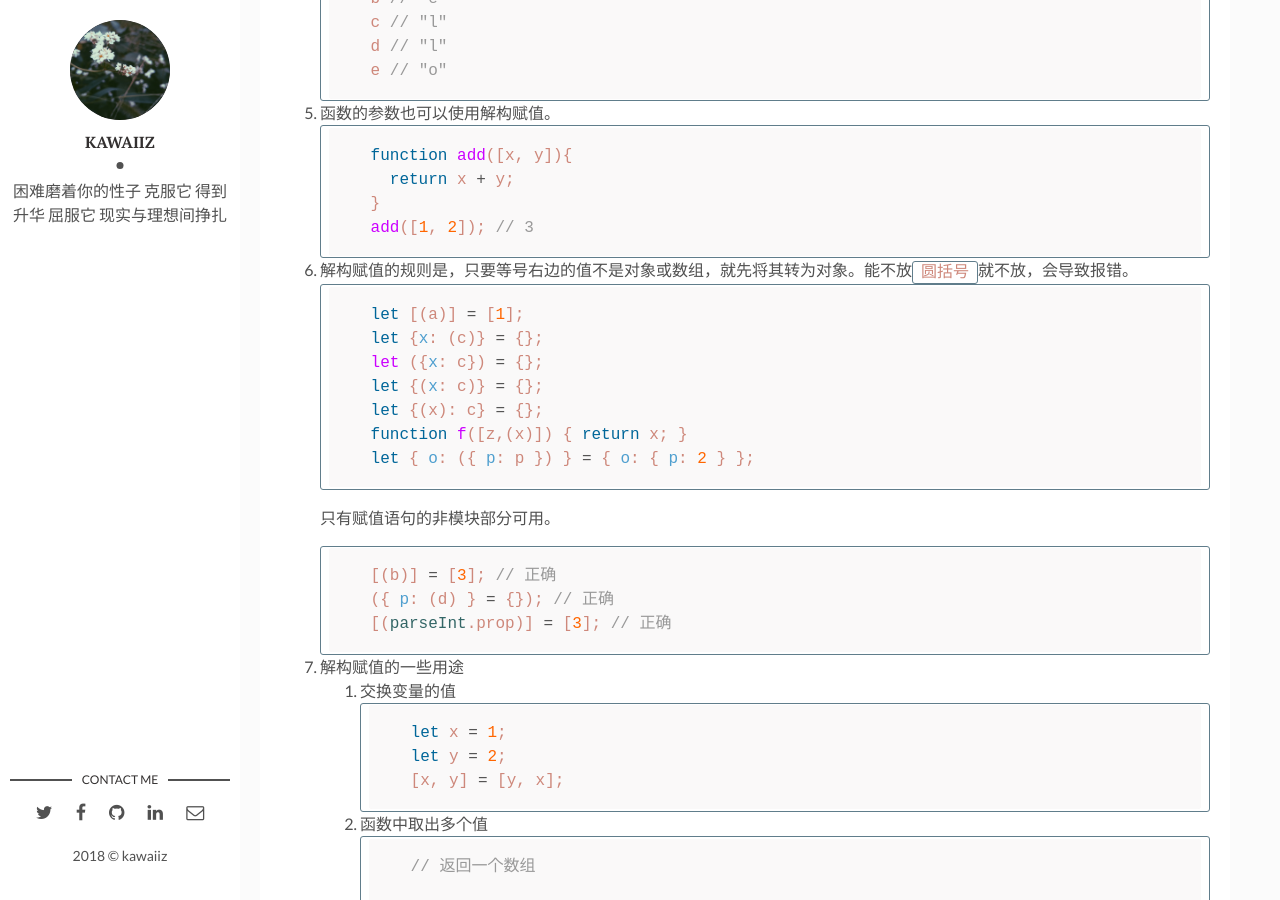
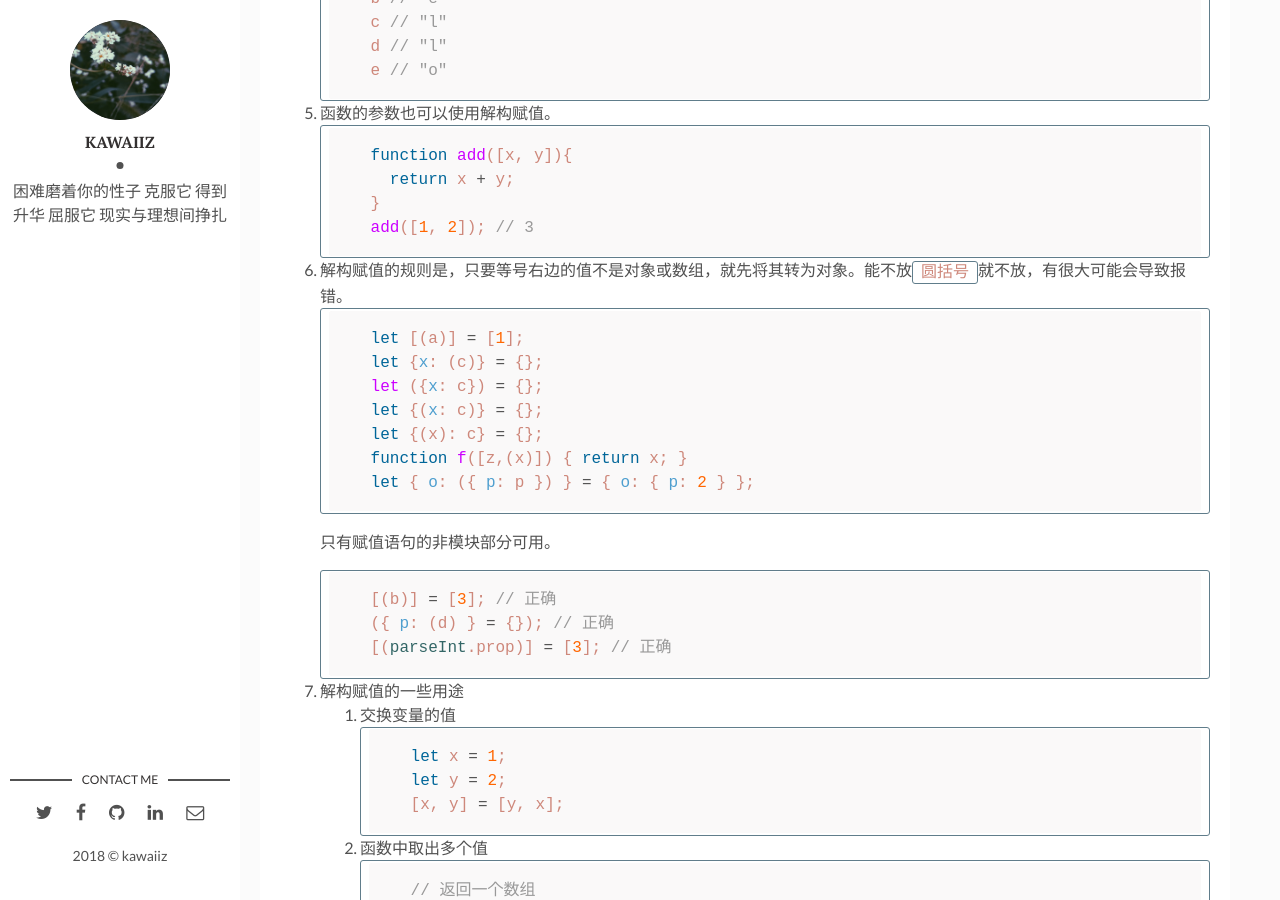
Before and after one commit to mmmml-zhao/mmmml-zhao.github.io, a Jekyll site: the page built from _posts/2018-01-05-es6初步接触.markdown, in a window 1280 px wide and 900 px high, scrolled down 2177 px. Built offline with Jekyll 4.4.1, drawn with Linux system fonts in a browser that asks for light colours; comment, search, counter and statistics services are not loaded.

Commit message:
es6_1
排版

````diff
--- a/_posts/2018-01-05-es6初步接触.markdown
+++ b/_posts/2018-01-05-es6初步接触.markdown
@@ -47,6 +47,7 @@
     let [x = y, y = 1] = [];     // ReferenceError: y is not defined
 ```
 
+
 2. 对象的解构赋值
 `let { foo, bar } = { foo: "aaa", bar: "bbb" };`
 对象的属性没有次序，变量必须与属性同名，才能取到正确的值。
@@ -68,6 +69,7 @@
     first // 1
     last // 3
 ```
+
 4. 字符串也可以解构赋值
 ```javascript
     const [a, b, c, d, e] = 'hello';
@@ -78,6 +80,7 @@
     e // "o"
 ```
 
+
 5. 函数的参数也可以使用解构赋值。
 ```javascript
     function add([x, y]){
@@ -85,7 +88,9 @@
     }
     add([1, 2]); // 3
 ```
-6. 解构赋值的规则是，只要等号右边的值不是对象或数组，就先将其转为对象。能不放`圆括号`就不放，会导致报错。
+
+
+6. 解构赋值的规则是，只要等号右边的值不是对象或数组，就先将其转为对象。能不放`圆括号`就不放，有很大可能会导致报错。
 ```javascript
     let [(a)] = [1];
     let {x: (c)} = {};
@@ -101,6 +106,8 @@
     ({ p: (d) } = {}); // 正确
     [(parseInt.prop)] = [3]; // 正确
 ```
+
+
 7. 解构赋值的一些用途
     1. 交换变量的值
     ```javascript
````
